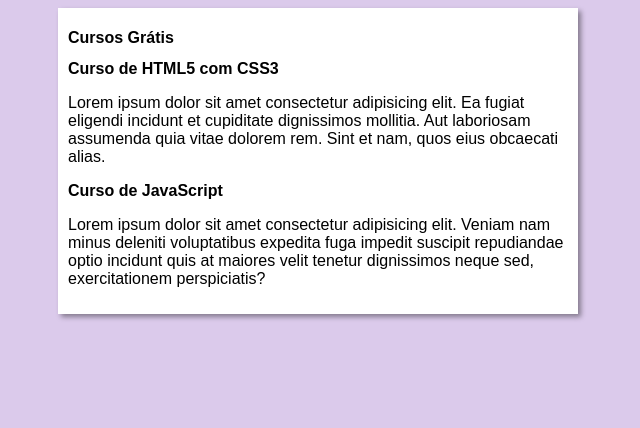
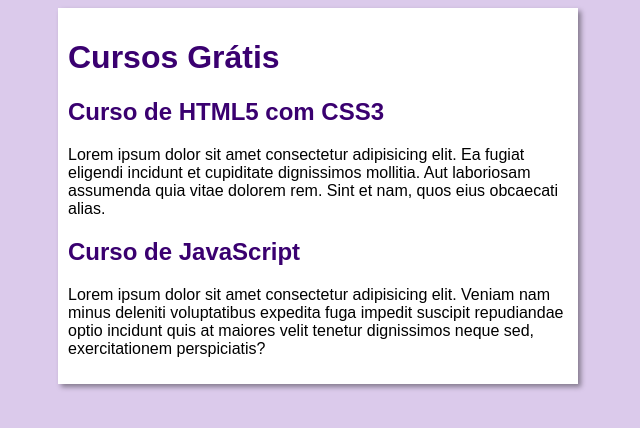
Before and after one commit to tatianaxm/projeto-site, a plain HTML site: page index.html in a window 1280 px wide. Shown: the whole page, without its empty margins (322-962 px from the left). Drawn offline with Linux system fonts and the light colour scheme.

Commit message:
Update style.css

```diff
--- a/estilos/style.css
+++ b/estilos/style.css
@@ -1,6 +1,20 @@
 * {
     font-family: Arial, Helvetica, sans-serif;
     font-size: 16px;
+}
+
+h1 {
+    font-size: 2em;
+    color: rgb(58, 0, 112);
+}
+
+h2 {
+    font-size: 1.5em;
+    color: rgb(58, 0, 112);
+}
+
+img.lado {
+    float: right;
 }
 
 body {
```
